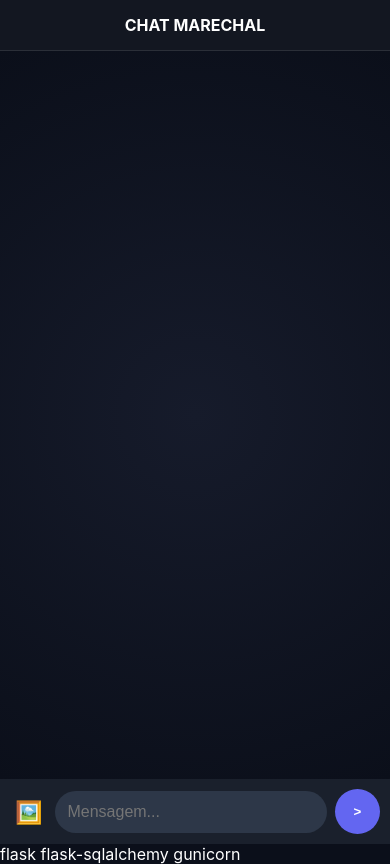
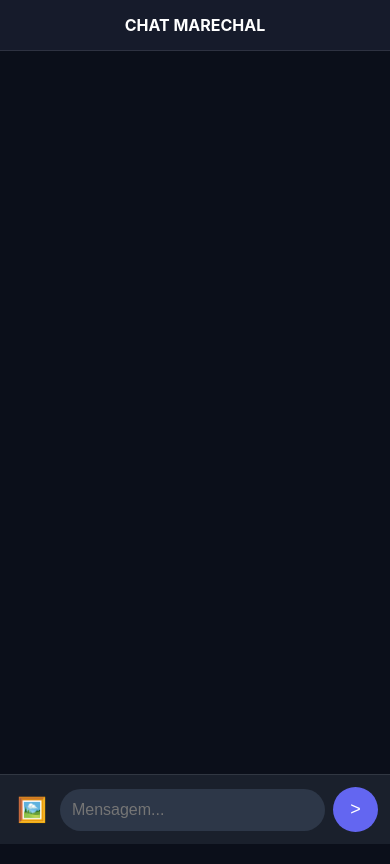
Before and after one commit to obarretinbb-design/CHATMARECHAL, a Flask app: page /chat in a window 390 px wide. Run offline with Flask 3, Linux system fonts and the light colour scheme; the visitor is signed in with stand-in values (Sample User, id 1).

Commit message:
Refactor CSS for layout and styling enhancements
Updated styles for improved layout and responsiveness.

```diff
--- a/static/style.css
+++ b/static/style.css
@@ -1,23 +1,68 @@
 :root { --primary: #6366f1; --bg: #0b0f1a; }
-* { box-sizing: border-box; }
-body { background: var(--bg); color: white; font-family: -apple-system, sans-serif; margin: 0; overflow: hidden; }
+* { box-sizing: border-box; -webkit-tap-highlight-color: transparent; }
 
-/* Container principal ocupa a tela toda */
-.app-container { width: 100vw; height: 100vh; display: flex; flex-direction: column; }
+html, body {
+    height: 100%;
+    margin: 0;
+    padding: 0;
+    background: var(--bg);
+    color: white;
+    font-family: -apple-system, system-ui, sans-serif;
+    overflow: hidden; /* Evita que a tela "pule" com o teclado */
+    position: fixed; /* Trava o layout no mobile */
+    width: 100%;
+}
 
-.header { padding: 15px; text-align: center; background: rgba(255,255,255,0.03); border-bottom: 1px solid rgba(255,255,255,0.1); font-weight: bold; }
+.app-container {
+    display: flex;
+    flex-direction: column;
+    height: 100%;
+    width: 100%;
+}
 
-.chat-box { flex: 1; overflow-y: auto; padding: 15px; display: flex; flex-direction: column; gap: 10px; background: radial-gradient(circle at center, #161b2b, #0b0f1a); }
+.header {
+    padding: 15px;
+    text-align: center;
+    background: #161b2b;
+    border-bottom: 1px solid rgba(255,255,255,0.1);
+    font-weight: bold;
+}
 
-/* Balões de mensagem estilo WhatsApp */
-.msg { padding: 10px 14px; border-radius: 18px; max-width: 85%; font-size: 15px; line-height: 1.4; word-wrap: break-word; }
-.minha { align-self: flex-end; background: var(--primary); border-bottom-right-radius: 4px; }
-.outra { align-self: flex-start; background: #2d3748; border-bottom-left-radius: 4px; }
+.chat-box {
+    flex: 1;
+    overflow-y: auto;
+    padding: 15px;
+    display: flex;
+    flex-direction: column;
+    gap: 12px;
+    -webkit-overflow-scrolling: touch; /* Scroll suave no iPhone */
+}
 
-.chat-img { max-width: 100%; border-radius: 12px; margin-top: 5px; display: block; }
+.msg { padding: 10px 14px; border-radius: 18px; max-width: 85%; font-size: 15px; }
+.minha { align-self: flex-end; background: var(--primary); }
+.outra { align-self: flex-start; background: #2d3748; }
 
-/* Área de digitação fixa embaixo */
-.input-area { padding: 10px; background: #1a202c; display: flex; gap: 8px; align-items: center; }
-input[type="text"] { flex: 1; border: none; padding: 12px; border-radius: 25px; background: #2d3748; color: white; font-size: 16px; }
-.btn-upload { font-size: 22px; cursor: pointer; padding: 5px; }
-button { background: var(--primary); border: none; width: 45px; height: 45px; border-radius: 50%; color: white; font-weight: bold; cursor: pointer; }
+.chat-img { max-width: 100%; border-radius: 10px; margin-top: 5px; display: block; }
+
+.input-area {
+    padding: 12px;
+    background: #1a202c;
+    display: flex;
+    gap: 8px;
+    align-items: center;
+    border-top: 1px solid rgba(255,255,255,0.1);
+}
+
+input[type="text"] {
+    flex: 1;
+    border: none;
+    padding: 12px;
+    border-radius: 25px;
+    background: #2d3748;
+    color: white;
+    font-size: 16px; /* 16px impede o zoom automático do celular ao digitar */
+    outline: none;
+}
+
+.btn-upload { font-size: 24px; cursor: pointer; padding: 0 5px; }
+button { background: var(--primary); border: none; width: 45px; height: 45px; border-radius: 50%; color: white; cursor: pointer; display: flex; align-items: center; justify-content: center; font-size: 18px; }
```
